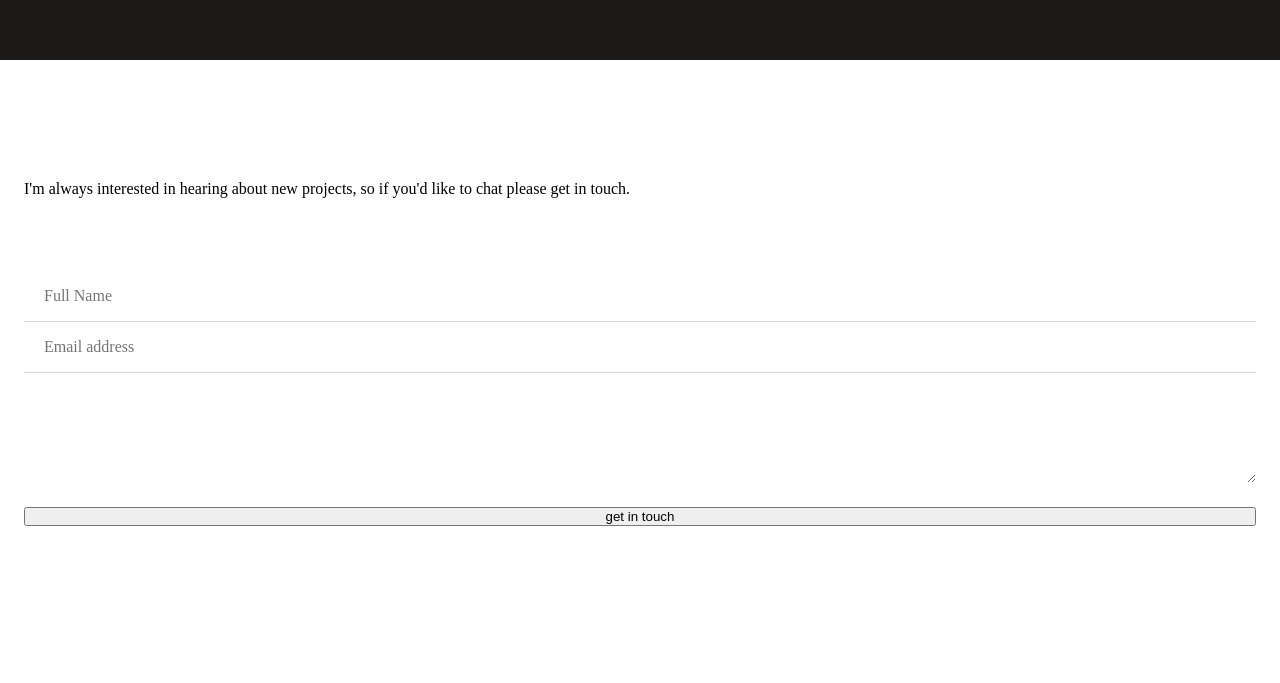
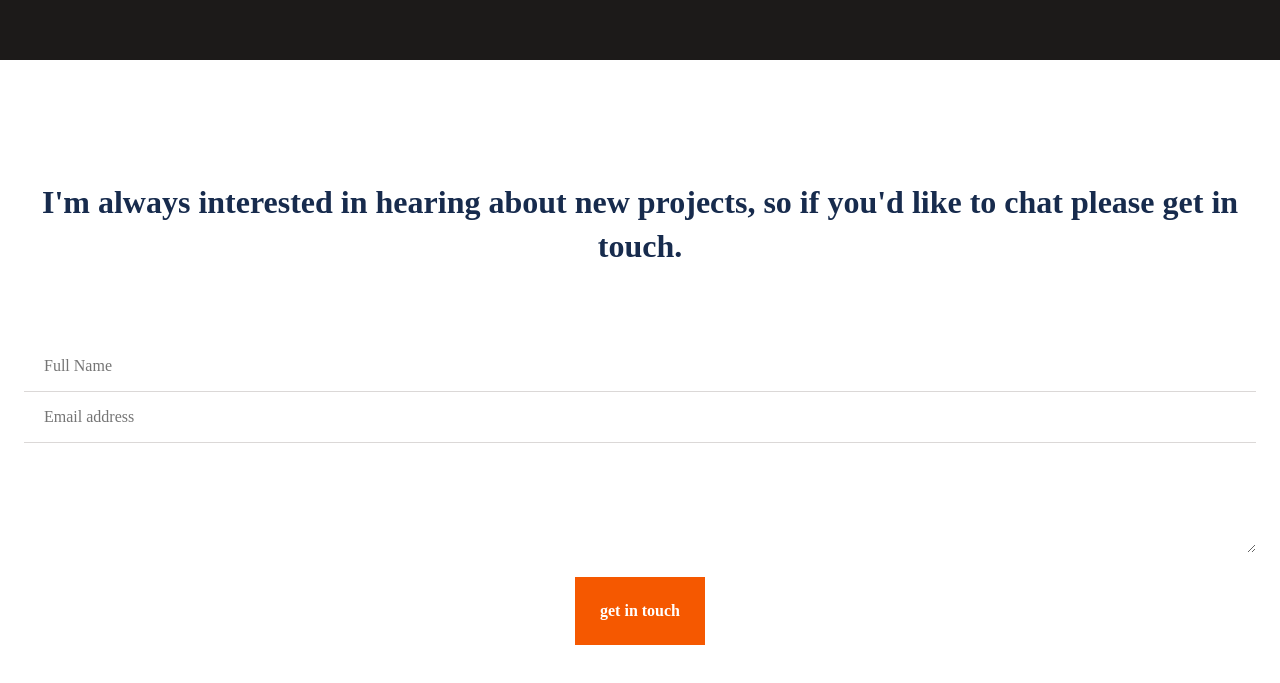
Before and after one commit to wayungi/contact-form, a plain HTML site: page index.html in a window 1280 px wide. Shown: the part 6647-7330 px from the top of the page. Before the commit the page ends 7293 px from the top, so only its background shows below. Drawn offline with Linux system fonts and the light colour scheme.

Commit message:
ADD: 'get in touch' button states

```diff
--- a/css/main.css
+++ b/css/main.css
@@ -1,4 +1,5 @@
 @import url("https://fonts.googleapis.com/css2?family=Crete+Round&family=Poppins&family=Roboto:wght@700&family=Inter:wght@400;700&display=swap");
+@import url('https://fonts.googleapis.com/css2?family=Inter:wght@400;700&display=swap');
 
 * {
   padding: 0;
@@ -330,6 +331,14 @@ li {
   margin: 120px 24px;
 }
 
+.contact-me p {
+  font-weight: 700;
+  font-size: 32px;
+  line-height: 44px;
+  text-align: center;
+  color: #172B4D;
+}
+
 .contact-me form, .contact-me {
   display:flex;
   flex-direction: column;
@@ -347,6 +356,10 @@ input[type="text"] {
   margin-top:73px;
 }
 
+input[type="email"] {
+  margin-bottom: 50px;
+}
+
 textarea {
   border:none;
   padding:0 24px;
@@ -357,6 +370,24 @@ textarea:focus {
   outline:none;
 }
 
-input[type="email"] {
-  margin-bottom: 50px;
+input[type="submit"] {
+  all:unset;
+  text-align:center;
+  width:fit-content;
+  padding:24px;
+  margin:0 auto;
+  background-color: #F55800;
+  border:1px solid #F55800;
+  color:#fff;
+  font-weight:700;
 }
+
+input[type="submit"]:hover {
+  background-color: #fff;
+  color: #F55800;
+}
+
+input[type="submit"]:active {
+  background-color: #E05304;
+  color: #fff;
+}
```
Also changed, not shown: bugs.txt (+7 -0 lines).
